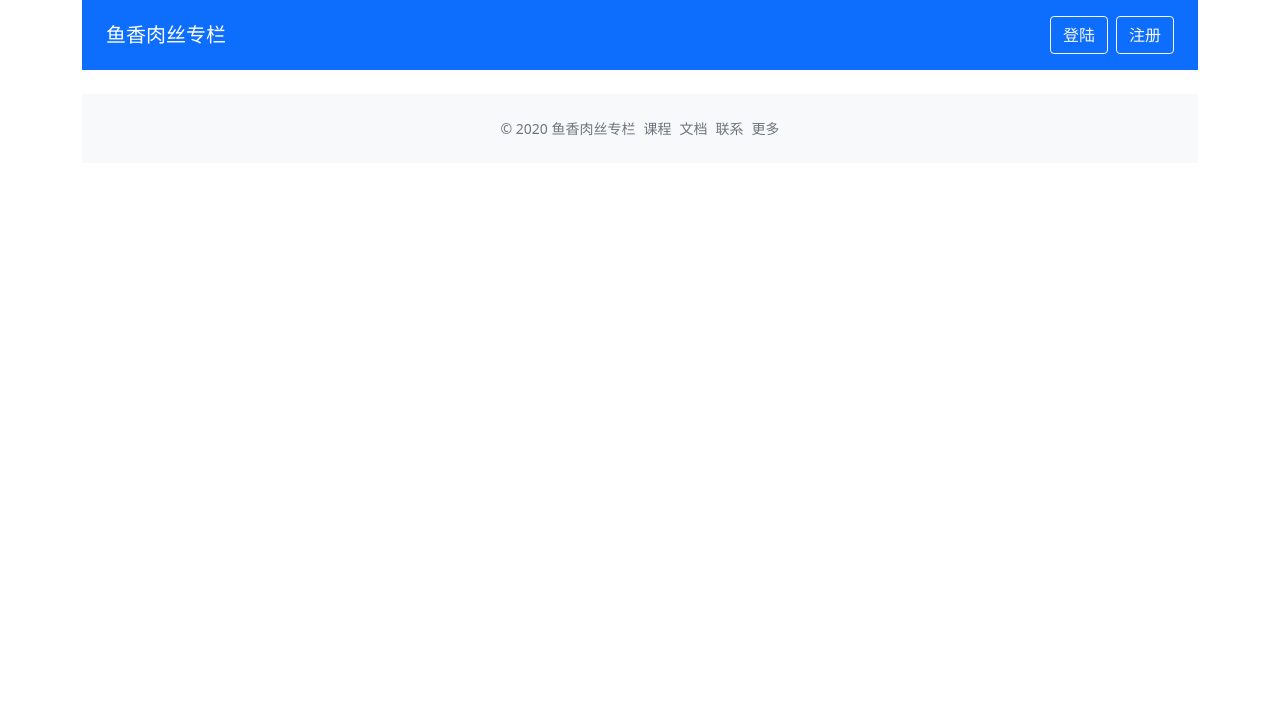
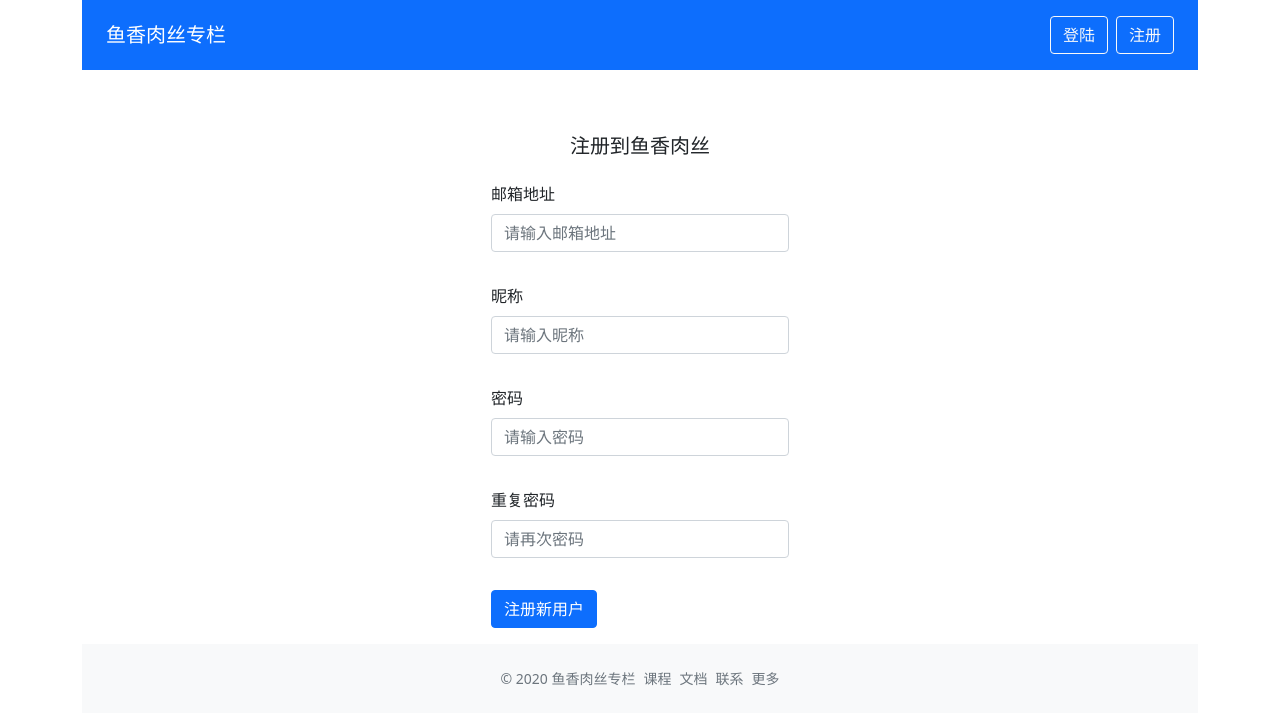
Before and after one commit to XiaoLi-sach/SpecialColumn, a Vue app: page /#/signup in a window 1280 px wide. Shown: the top 724 px of the page. Built offline with nearby package versions, Linux system fonts and the light colour scheme.

Commit message:
注册页面

```diff
--- a/src/components/GlobalHeader.vue
+++ b/src/components/GlobalHeader.vue
@@ -3,7 +3,7 @@
     <router-link class="navbar-brand" to="/">鱼香肉丝专栏</router-link>
     <ul v-if="!user.isLogin" class="list-inline mb-0">
       <li class="list-inline-item"><router-link to="/login" class="btn btn-outline-light my-2">登陆</router-link></li>
-      <li class="list-inline-item"><router-link to="/login" class="btn btn-outline-light my-2">注册</router-link></li>
+      <li class="list-inline-item"><router-link to="/signup" class="btn btn-outline-light my-2">注册</router-link></li>
     </ul>
     <ul v-else class="list-inline mb-0">
       <li class="list-inline-item">
@@ -22,7 +22,7 @@
 import { defineComponent, PropType } from 'vue'
 import Dropdown from './Dropdown.vue'
 import DropdownItem from './DropdownItem.vue'
-import { UserProps } from '../store'
+import { UserProps } from '@/store'
 
 export default defineComponent({
   name: 'GlobalHeader',
--- a/src/components/ValidateInput.vue
+++ b/src/components/ValidateInput.vue
@@ -26,10 +26,12 @@
 <script lang="ts">
 import { defineComponent, reactive, PropType, onMounted } from 'vue'
 import { emitter } from './ValidateForm.vue'
+
 const emailReg = /^[a-zA-Z0-9_-]+@[a-zA-Z0-9_-]+(\.[a-zA-Z0-9_-]+)+$/
 interface RuleProp {
-    type: 'required' | 'email';
+    type: 'required' | 'email' | 'custom';
     message: string;
+    validator?: () => boolean;
 }
 export type RulesProp = RuleProp[]
 export type TagType = 'input' | 'textarea'
@@ -66,6 +68,9 @@ export default defineComponent({
             case 'email':
               passed = emailReg.test(inputRef.val)
               break
+            case 'custom':
+              passed = rule.validator ? rule.validator() : true
+              break
             default:
               break
           }
--- a/src/main.ts
+++ b/src/main.ts
@@ -6,11 +6,11 @@ import App from './App.vue'
 
 axios.defaults.baseURL = 'http://apis.imooc.com/api/'
 axios.interceptors.request.use(config => {
-  config.params = { ...config.params, icode: '29DF160C5591C9FE' }
+  config.params = { ...config.params, icode: 'BA7295A2D96038B3' }
   if (config.data instanceof FormData) {
-    config.data.append('icode', '29DF160C5591C9FE')
+    config.data.append('icode', 'BA7295A2D96038B3')
   } else {
-    config.data = { ...config.data, icode: '29DF160C5591C9FE' }
+    config.data = { ...config.data, icode: 'BA7295A2D96038B3' }
   }
   return config
 })
--- a/src/router.ts
+++ b/src/router.ts
@@ -4,6 +4,7 @@ import Login from './views/Login.vue'
 import ColumnDetail from './views/ColumnDetail.vue'
 import CreatePost from './views/CreatePost.vue'
 import store from './store'
+import Signup from '@/views/Signup.vue'
 
 const routerHistory = createWebHashHistory()
 const router = createRouter({
@@ -18,6 +19,12 @@ const router = createRouter({
       path: '/login',
       name: 'login',
       component: Login,
+      meta: { redirectAlreadyLogin: true }
+    },
+    {
+      path: '/signup',
+      name: 'signup',
+      component: Signup,
       meta: { redirectAlreadyLogin: true }
     },
     {
--- /dev/null
+++ b/src/views/Signup.vue
@@ -0,0 +1,122 @@
+<template>
+  <div class="signup-page mx-auto p-3 w-330">
+    <h5 class="my-4 text-center">注册到鱼香肉丝</h5>
+    <validate-form @form-submit="onFormSubmit">
+      <div class="mb-3">
+        <label class="form-label">邮箱地址</label>
+        <validate-input
+          :rules="emailRules" v-model="formData.email"
+          placeholder="请输入邮箱地址"
+          type="text"
+        />
+      </div>
+      <div class="mb-3">
+        <label class="form-label">昵称</label>
+        <validate-input
+          :rules="nameRules" v-model="formData.nickName"
+          placeholder="请输入昵称"
+          type="text"
+        />
+      </div>
+      <div class="mb-3">
+        <label class="form-label">密码</label>
+        <validate-input
+          type="password"
+          placeholder="请输入密码"
+          :rules="passwordRules"
+          v-model="formData.password"
+        />
+      </div>
+      <div class="mb-3">
+        <label class="form-label">重复密码</label>
+        <validate-input
+          type="password"
+          placeholder="请再次密码"
+          :rules="repeatPasswordRules"
+          v-model="formData.repeatPassword"
+        />
+      </div>
+      <template #submit>
+        <button type="submit" class="btn btn-primary">注册新用户</button>
+      </template>
+    </validate-form>
+  </div>
+</template>
+
+<script lang="ts">
+import { defineComponent, reactive } from 'vue'
+import axios from 'axios'
+import { useRouter } from 'vue-router'
+import ValidateForm from '../components/ValidateForm.vue'
+import ValidateInput, { RulesProp } from '../components/ValidateInput.vue'
+import createMessage from '../components/createMessage'
+
+export default defineComponent({
+  name: 'Signup',
+  components: {
+    ValidateInput,
+    ValidateForm
+  },
+  setup () {
+    const formData = reactive({
+      email: '',
+      nickName: '',
+      password: '',
+      repeatPassword: ''
+    })
+    const router = useRouter()
+    const emailRules: RulesProp = [
+      { type: 'required', message: '邮箱不能为空' },
+      { type: 'email', message: '请输入正确的邮箱格式' }
+    ]
+    const nameRules: RulesProp = [
+      { type: 'required', message: '昵称不能为空' }
+    ]
+    const passwordRules: RulesProp = [
+      { type: 'required', message: '密码不能为空' }
+    ]
+    const repeatPasswordRules: RulesProp = [
+      { type: 'required', message: '重复密码不能为空' },
+      {
+        type: 'custom',
+        validator: () => {
+          return formData.password === formData.repeatPassword
+        },
+        message: '密码不相同'
+      }
+    ]
+
+    const onFormSubmit = async (result: boolean) => {
+      if (result) {
+        const payload = {
+          email: formData.email,
+          password: formData.password,
+          nickName: formData.nickName
+        }
+        axios.post('/users/', payload).then(data => {
+          createMessage('注册成功，正在跳转登录页面', 'success')
+          setTimeout(() => {
+            router.push('/login')
+          }, 2000)
+        }).catch(e => {
+          console.log(e)
+        })
+      }
+    }
+    return {
+      emailRules,
+      nameRules,
+      passwordRules,
+      repeatPasswordRules,
+      onFormSubmit,
+      formData
+    }
+  }
+})
+</script>
+
+<style>
+.w-330 {
+  max-width: 330px;
+}
+</style>
```
